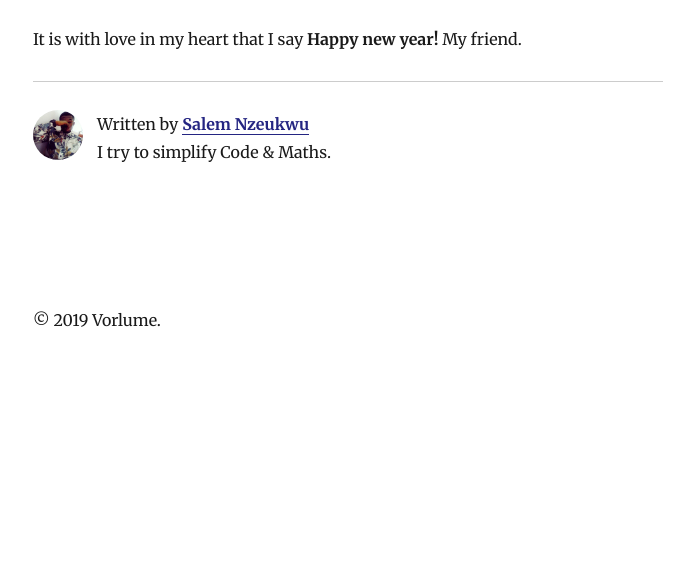
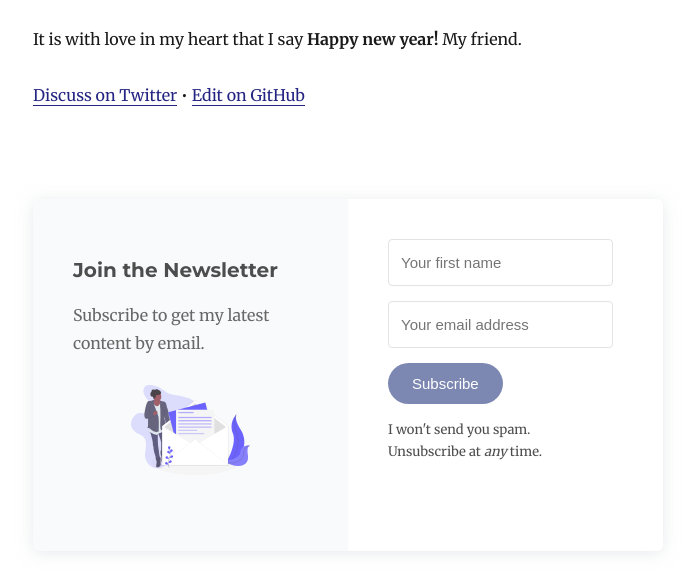
Before and after one commit to nzesalem/vorlume.com, a Gatsby site: page /start-coding/ in a window 1280 px wide. Shown: the part 4088-4671 px from the top of the page, without its empty margins (292-986 px from the left). Before the commit the page ends 4464 px from the top, so only its background shows below. Built offline with nearby package versions, Linux system fonts and the light colour scheme; Gatsby itself is replaced by a stand-in of ours; some packages are replaced by stand-ins of ours.

Commit message:
Add newsletter form
Add "Discuss on Twitter" & "Edit on Github" links
Add rss link in footer

```diff
--- a/src/components/Layout.js
+++ b/src/components/Layout.js
@@ -65,6 +65,14 @@ class Layout extends React.Component {
         {header}
         {children}
         <footer>
+          <div style={{ float: 'right' }}>
+            <a
+              href="/rss.xml"
+              target="_blank"
+              rel="noopener noreferrer"
+            >rss</a>
+          </div>
+
           &copy; {new Date().getFullYear()} Vorlume.
         </footer>
       </div>
--- /dev/null
+++ b/src/components/Signup/Signup.css
@@ -0,0 +1,75 @@
+.signup-full {
+	display: grid;
+    grid-template-columns: repeat(auto-fit,minmax(200px,1fr));
+}
+.details, .form-col {
+	padding: 40px;
+}
+.details {
+	background-color: rgb(249, 250, 251);
+}
+.signup-wrap {
+	background-color: rgb(255, 255, 255);
+	border-radius: 6px;
+	box-shadow: 0 2px 15px 0 rgba(210,214,220,.5);
+	max-width: 700px;
+	overflow: hidden;
+}
+.signup-header {
+    margin-top: 20px;
+    margin-bottom: 20px;
+}
+.signup-image {
+	text-align: center;
+}
+.signup-image img {
+	height: 90px;
+}
+.signup-input {
+    background: #fff;
+    font-size: 15px;
+    padding: 12px;
+    border: 1px solid #e3e3e3;
+    flex: 1 0 auto;
+    line-height: 1.4;
+    margin: 0;
+    transition: border-color .3s ease-out;
+    border-color: rgb(227, 227, 227);
+    border-radius: 4px;
+    color: rgb(0, 0, 0);
+    font-weight: 400;
+}
+
+.field-group {
+	margin: 0 0 15px;
+}
+
+.button, input {
+	outline: 0
+}
+
+.button {
+    background-color: rgba(43, 61, 130, 0.61);
+    border-radius: 24px;
+    color: #fff;
+    font-weight: 700;
+    border: 0;
+    display: inline-block;
+    text-align: center;
+    font-size: 15px;
+    font-weight: 500;
+    cursor: pointer;
+    margin-bottom: 15px;
+    overflow: hidden;
+    padding: 0;
+    position: relative;
+    vertical-align: middle;
+    padding: 12px 24px;
+}
+
+.signup-guarantee {
+    font-size: 13px;
+}
+.signup-guarantee p {
+	margin: 0;
+}
--- /dev/null
+++ b/src/components/Signup/Signup.js
@@ -0,0 +1,74 @@
+import React from 'react'
+
+import './Signup.css'
+import newsletterImage from './newsletter.svg';
+
+class Signup extends React.Component {
+  render() {
+    return (
+      <div className="signup-wrap">
+        <div className="signup-full">
+          <div className="details">
+            <h1
+              className="signup-header"
+              style={{
+                color: 'rgb(77, 77, 77)',
+                fontSize: '20px',
+                fontWeight: 700,
+              }}
+            >
+              Join the Newsletter
+            </h1>
+            <div
+              className="subheader"
+              style={{ color: 'rgb(104, 104, 104)', fontsize: '15px' }}
+            >
+              <p>Subscribe to get my latest content by email.</p>
+            </div>
+            <div className="signup-image">
+              <img
+                src={newsletterImage}
+                style={{ maxWidth: '100%' }}
+              />
+            </div>
+          </div>
+          <div className="form-col">
+            <form action="https://vorlume.us7.list-manage.com/subscribe/post?u=6a389e4eed2e9d417661ac271&amp;id=9347f1702b" method="post" id="mc-embedded-subscribe-form" name="mc-embedded-subscribe-form" className="validate" target="_blank" noValidate>
+                <div id="mc_embed_signup_scroll">
+                  <div className="field-group">
+                    <input type="text" name="FNAME" placeholder="Your first name" className="signup-input" autoComplete="off" id="mce-FNAME"/>
+                  </div>
+                  <div className="field-group">
+                    <input type="email" name="EMAIL" placeholder="Your email address" className="signup-input required email" autoComplete="off" id="mce-EMAIL" />
+                  </div>
+                  <div id="mce-responses" className="clear">
+                    <div className="response" id="mce-error-response" style={{ display: 'none' }}></div>
+                    <div className="response" id="mce-success-response" style={{ display: 'none' }}></div>
+                  </div>
+                  {/*Real people should not fill this in and expect good things - do not remove this or risk form bot signups*/}
+                  <div style={{ position: 'absolute', left: '-5000px' }} aria-hidden="true">
+                  <input type="text" name="b_6a389e4eed2e9d417661ac271_9347f1702b" tabIndex="-1" /></div>
+                  <div className="clear"><input type="submit" value="Subscribe" name="subscribe" id="mc-embedded-subscribe" className="button"/></div>
+                </div>
+                <div
+                  className="signup-guarantee"
+                  style={{
+                    color: 'rgb(77, 77, 77)',
+                    fontSize: '13px',
+                    fontWeight: 400,
+                  }}
+                >
+                  <p>I won't send you spam.</p>
+                  <p>
+                    Unsubscribe at <em>any</em> time.
+                  </p>
+                </div>
+            </form>
+          </div>
+        </div>
+      </div>
+    )
+  }
+}
+
+export default Signup
--- a/src/templates/blog-post.js
+++ b/src/templates/blog-post.js
@@ -4,14 +4,24 @@ import { Link, graphql } from 'gatsby'
 import Bio from '../components/Bio'
 import Layout from '../components/Layout'
 import SEO from '../components/seo'
+import Signup from '../components/Signup/Signup'
 import { formatReadingTime } from '../utils/helpers'
 import { rhythm, scale } from '../utils/typography'
+
+const GITHUB_USERNAME = 'nzesalem'
+const GITHUB_REPO_NAME = 'vorlume.com'
 
 class BlogPostTemplate extends React.Component {
   render() {
     const post = this.props.data.markdownRemark
     const siteTitle = this.props.data.site.siteMetadata.title
-    const { previous, next } = this.props.pageContext
+    const { previous, next, slug } = this.props.pageContext
+
+    const editUrl = `https://github.com/${GITHUB_USERNAME}/${GITHUB_REPO_NAME}/edit/master/content/blog/${slug.replace(
+      /\//g,
+      ''
+    )}/index.md`
+    const discussUrl = `https://twitter.com/search?q=${encodeURIComponent(`https://vorlume.com${slug}`)}`
 
     return (
       <Layout location={this.props.location} title={siteTitle}>
@@ -29,11 +39,36 @@ class BlogPostTemplate extends React.Component {
           {` • ${formatReadingTime(post.timeToRead)}`}
         </p>
         <div dangerouslySetInnerHTML={{ __html: post.html }} />
-        <hr
+        <p>
+          <a href={discussUrl} target="_blank" rel="noopener noreferrer">
+            Discuss on Twitter
+          </a>
+          {` • `}
+          <a href={editUrl} target="_blank" rel="noopener noreferrer">
+            Edit on GitHub
+          </a>
+        </p>
+
+        <div style={{ margin: '90px 0 40px 0' }}>
+          <Signup />
+        </div>
+        <h3
           style={{
-            marginBottom: rhythm(1),
+            fontFamily: 'Montserrat, sans-serif',
+            marginTop: rhythm(0.25),
           }}
-        />
+        >
+          <Link
+            style={{
+              boxShadow: 'none',
+              textDecoration: 'none',
+              color: '#242582',
+            }}
+            to={'/'}
+          >
+            Vorlume
+          </Link>
+        </h3>
         <Bio />
 
         <ul
```
Also changed, not shown: src/components/Signup/newsletter.svg (added).
